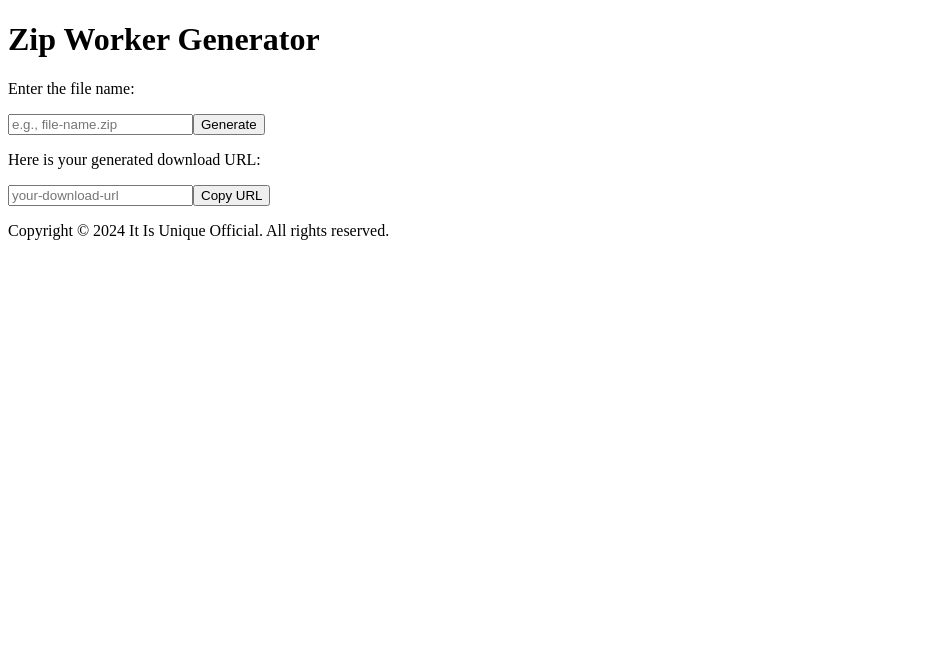
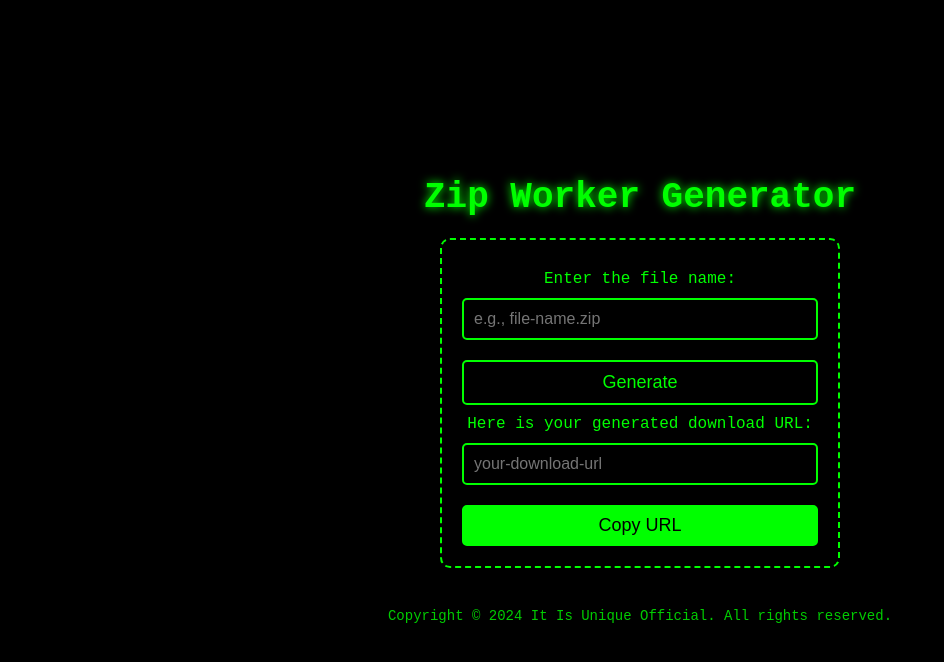
Before and after one commit to itisuniqueofficial/worker, a plain HTML site: page zipWorkerGenerator.html in a window 1280 px wide. Shown: the whole page, without its empty margins (0-944 px from the left). Drawn offline with Linux system fonts and the light colour scheme; the site is published under a folder, as on GitHub Pages, so addresses that start at the root find nothing.

Commit message:
Update zipWorkerGenerator.html

```diff
--- a/zipWorkerGenerator.html
+++ b/zipWorkerGenerator.html
@@ -1 +1 @@
-<!DOCTYPE html><html lang="en"><head><meta charset="UTF-8"><meta name="viewport" content="width=device-width,initial-scale=1.0"><title>Zip Worker Generator</title><link href="/generator.css" rel="stylesheet"></head><body><header><h1>Zip Worker Generator</h1></header><div class="generator-container"><p>Enter the file name:</p><input type="text" id="fileNameInput" placeholder="e.g., file-name.zip"><button id="generateButton" onclick="generateDownloadUrl()">Generate</button><p>Here is your generated download URL:</p><input placeholder="your-download-url" type="text" id="downloadUrlInput" readonly><button class="copy-btn" onclick="copyDownloadUrl()">Copy URL</button></div><footer><p>Copyright &copy; 2024 It Is Unique Official. All rights reserved.</p></footer><script src="zipWorkerGenerator.js"></script></body></html>
+<!DOCTYPE html><html lang="en"><head><meta charset="UTF-8"><meta name="viewport" content="width=device-width,initial-scale=1.0"><title>Zip Worker Generator</title><link href="generator.css" rel="stylesheet"></head><body><header><h1>Zip Worker Generator</h1></header><div class="generator-container"><p>Enter the file name:</p><input type="text" id="fileNameInput" placeholder="e.g., file-name.zip"><button id="generateButton" onclick="generateDownloadUrl()">Generate</button><p>Here is your generated download URL:</p><input placeholder="your-download-url" type="text" id="downloadUrlInput" readonly><button class="copy-btn" onclick="copyDownloadUrl()">Copy URL</button></div><footer><p>Copyright &copy; 2024 It Is Unique Official. All rights reserved.</p></footer><script src="zipWorkerGenerator.js"></script></body></html>
```
